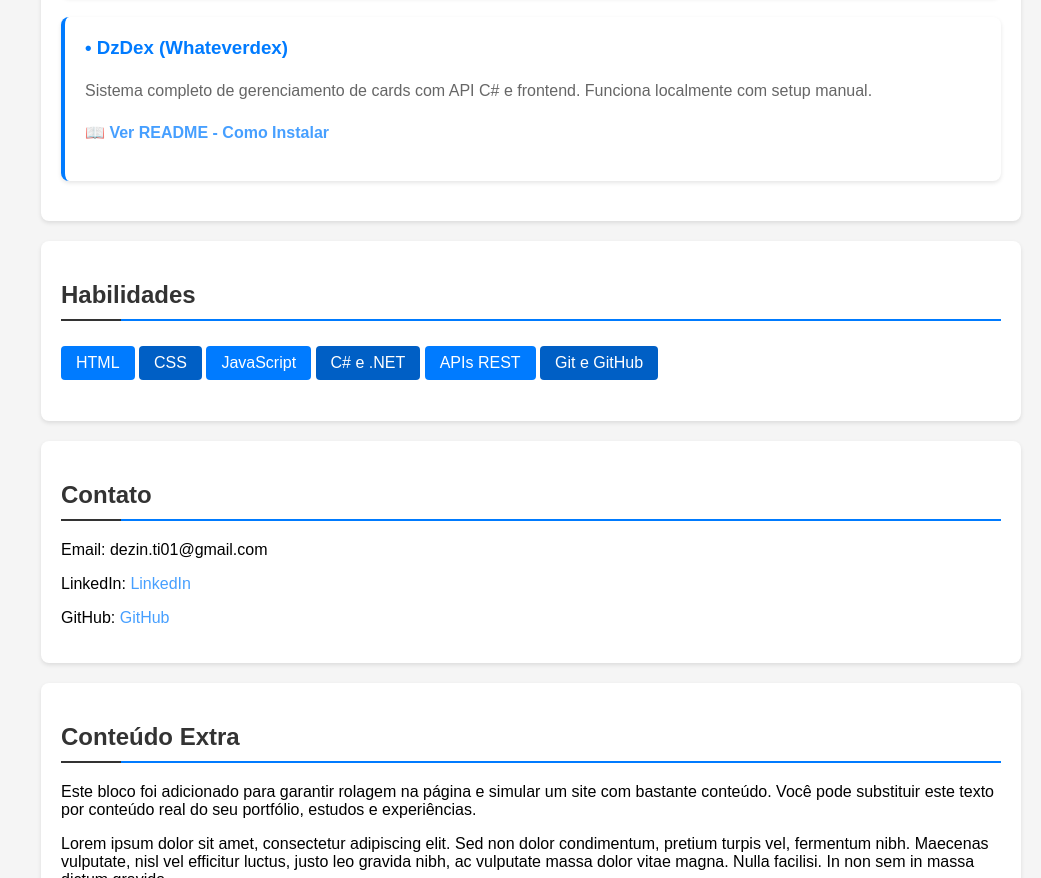
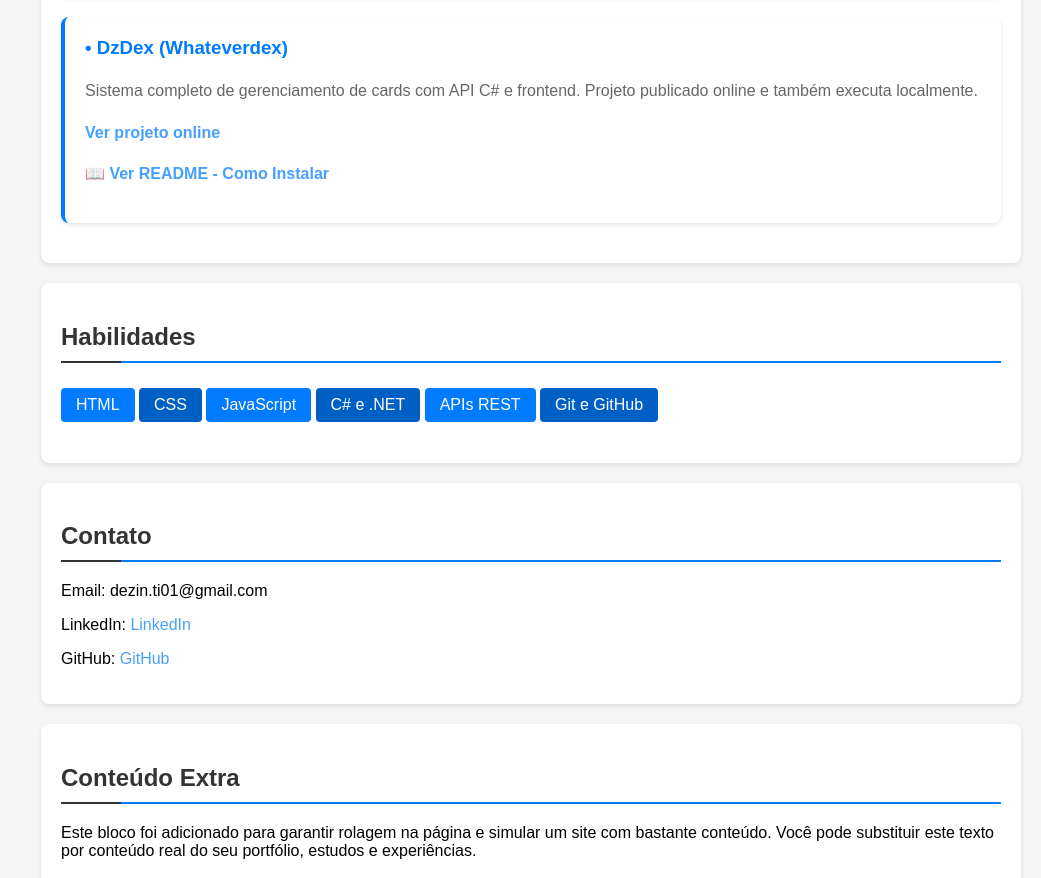
Before and after one commit to DezinTI/Rocket-Program-Alpar, a plain HTML site: page index.html in a window 1280 px wide. Shown: the part 1159-2037 px from the top of the page, without its empty margins (239-1280 px from the left). Drawn offline with Linux system fonts and the light colour scheme.

Commit message:
projeto rodando no railway

```diff
--- a/index.html
+++ b/index.html
@@ -60,7 +60,10 @@
 
             <article>
                 <h3>DzDex (Whateverdex)</h3>
-                <p>Sistema completo de gerenciamento de cards com API C# e frontend. Funciona localmente com setup manual.</p>
+                <p>Sistema completo de gerenciamento de cards com API C# e frontend. Projeto publicado online e também
+                    executa localmente.</p>
+                <p><a href="https://whateeverdex-production.up.railway.app/index.html" target="_blank"
+                        rel="noopener noreferrer">Ver projeto online</a></p>
                 <p><a href="DzDex-README.md" target="_blank">📖 Ver README - Como Instalar</a></p>
             </article>
         </section>
```
